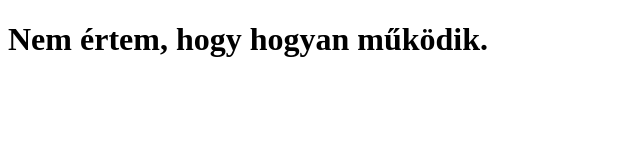
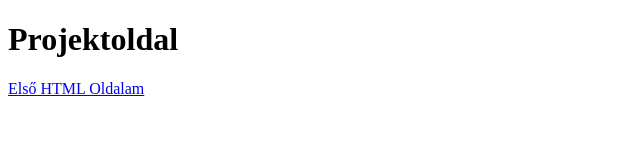
Before and after one commit to Mihucza/mihucza.github.io, a plain HTML site: page index.html in a window 1280 px wide. Shown: the whole page, without its empty margins (0-640 px from the left). Drawn offline with Linux system fonts and the light colour scheme.

Commit message:
Update index.html

```diff
--- a/index.html
+++ b/index.html
@@ -5,7 +5,9 @@
 </head>
 
   <body>
-   <h1>Nem értem, hogy hogyan működik.</h1>
+   <h1>Projektoldal</h1>
+    <a href="Elso_HTML_Oldalam.html">Első HTML Oldalam</a>
+
 
   </body>
 </html>
```
